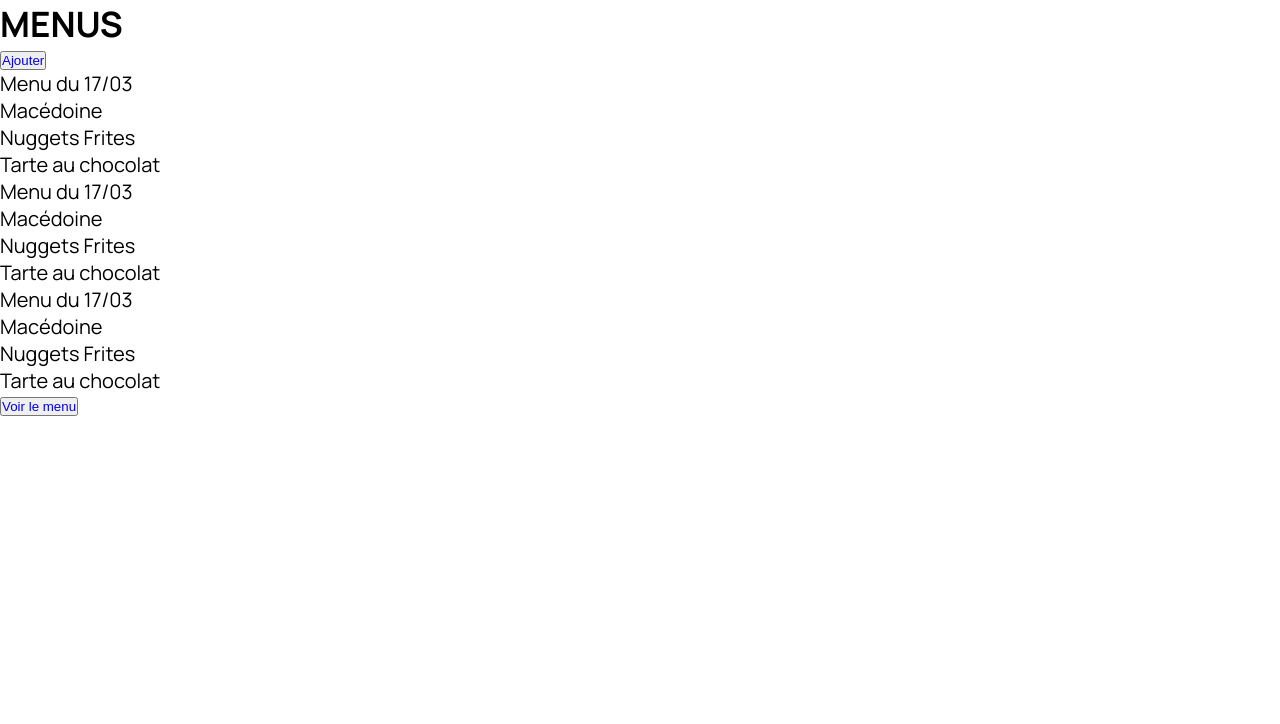
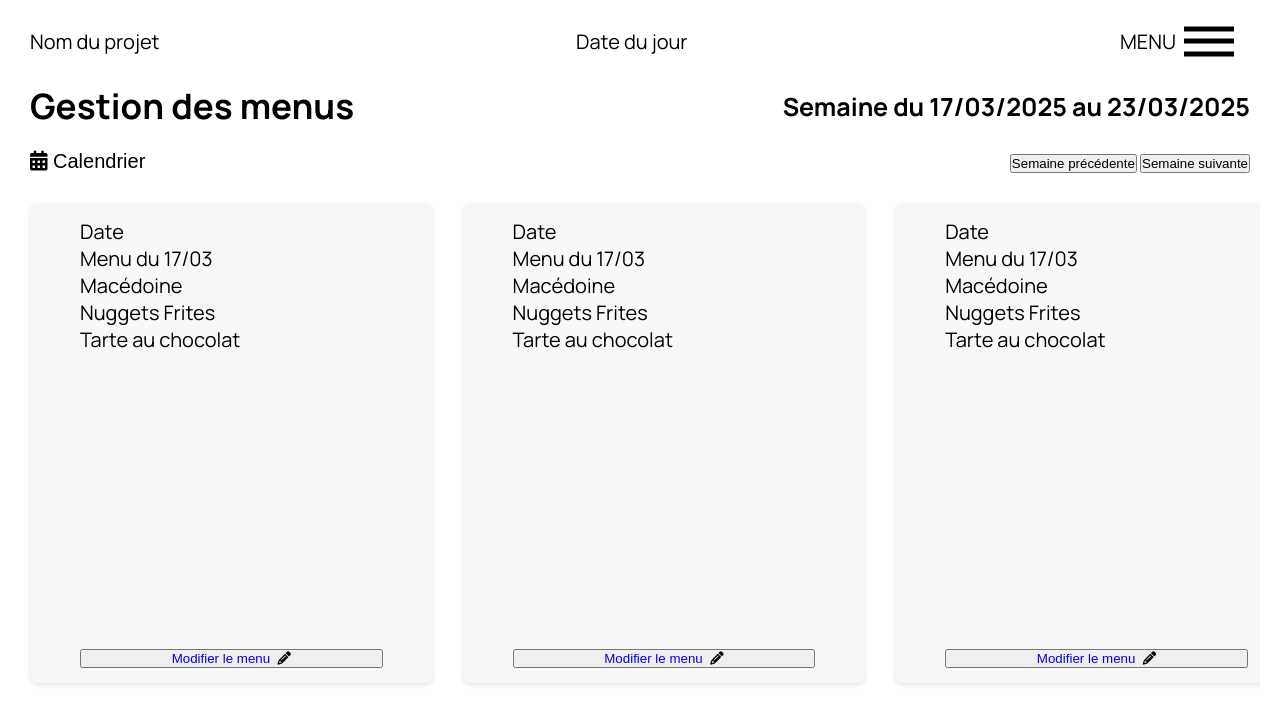
Before and after one commit to Samuelalhadef/BAP2_equipe3, a PHP site: page /HTML_Liste_Menu.php in a window 1280 px wide. Shown: the top 724 px of the page. Run offline with PHP 8.4, Linux system fonts and the light colour scheme; data comes from the database, SQL or seed files in the repository.

Commit message:
update page list menu

```diff
--- a/CSS/globals.css
+++ b/CSS/globals.css
@@ -76,7 +76,7 @@ header{
     flex-direction: row;
     justify-content: space-between;
     align-items: center;
-    padding: 0 50px;
+    padding: 0 30px;
 }
 
 .off-screen-menu{
--- /dev/null
+++ b/CSS/liste_menus.css
@@ -0,0 +1,72 @@
+@import url("./globals.css");
+
+.titre_date{
+    display: flex;
+    justify-content: space-between;
+    align-items: center;
+    padding: 0 30px;
+}
+
+.menu_all {
+    display: flex;
+    gap: 30px; /* Espacement entre les éléments */
+    overflow-x: auto; /* Active le scroll horizontal */
+    white-space: nowrap; /* Empêche les éléments de passer à la ligne */
+    padding: 10px;
+    margin: 0 20px;
+
+}
+.menu_bloc {
+    display: flex;
+    flex-direction: column;
+    justify-content: space-between;
+    flex: 0 0 auto;
+    width: 33%;
+    height: 60vh;
+    background: #f8f8f8;
+    padding: 15px 50px;
+    border-radius: 8px;
+    box-shadow: 0 2px 4px rgba(0, 0, 0, 0.1);
+}
+
+.date_swipe{
+    display: flex;
+    justify-content: space-between;
+    align-items: center;
+    padding: 0 30px;
+}
+
+.calendar-container {
+    position: relative;
+    display: inline-block;
+    margin: 20px 0;
+}
+
+input[type="date"] {
+    appearance: none; /* Supprime le style par défaut */
+    background: white;
+    border: 2px solid #007bff;
+    border-radius: 8px;
+    padding: 10px 15px;
+    font-size: 16px;
+    cursor: pointer;
+    outline: none;
+    transition: 0.3s;
+}
+
+input[type="date"]:hover {
+    border-color: #0056b3;
+}
+
+input[type="date"]::-webkit-calendar-picker-indicator {
+    filter: invert(30%);
+    cursor: pointer;
+    width: 20px;
+    height: 20px;
+}
+
+.calendar{
+    border: none;
+    background: none;
+    font-size: 20px ;
+}
--- a/JS/nav.js
+++ b/JS/nav.js
@@ -16,3 +16,11 @@ hamMenu.addEventListener("click", function () {
     hamMenu.classList.toggle("active");
     offScreenMenu.classList.toggle("active");
 });
+
+document.getElementById("open-calendar").addEventListener("click", function() {
+    document.getElementById("date-picker").showPicker();
+});
+
+document.getElementById("date-picker").addEventListener("change", function() {
+    document.getElementById("selected-date").innerText = "Date sélectionnée : " + this.value;
+});
--- a/Mairie/HTML_Liste_Menu.php
+++ b/Mairie/HTML_Liste_Menu.php
@@ -3,14 +3,59 @@
 <head>
     <meta charset="UTF-8">
     <meta name="viewport" content="width=device-width, initial-scale=1.0">
-    <link rel="stylesheet" href="./globals.css">
-    <title>Liste de tous les menus</title>
+    <link rel="stylesheet" href="https://cdnjs.cloudflare.com/ajax/libs/font-awesome/6.7.2/css/all.min.css" integrity="sha512-Evv84Mr4kqVGRNSgIGL/F/aIDqQb7xQ2vcrdIwxfjThSH8CSR7PBEakCr51Ck+w+/U6swU2Im1vVX0SVk9ABhg==" crossorigin="anonymous" referrerpolicy="no-referrer" />
+    <link rel="stylesheet" href="../CSS/liste_menus.css">
+    <title>Liste des menus</title>
 </head>
 <body>
+    <header>
+        <p>Nom du projet<p>
+        <p>Date du jour<p>
+        <div>
+            <div class="off-screen-menu">
+                <ul class="off-screen-menu-item">
+                    <li><a href="../Mairie/HTML_Admin_Home.php">PAGE D'ACCUEIL</a></li>
+                    <li><a href="../Mairie/HTML_Liste_Menu.php">GESTION DES MENUS</a></li>
+                    <li><a href="#">GESTION DES PROFILS</a></li>
+                    <li><a href="#">SYNTHESE</a></li>
+                </ul>
+                <ul class="off-screen-menu-plus">
+                    <li class="off-screen-menu-item-text"><a href="#">Paramètres&nbsp;&nbsp;</a><i class="fa-solid fa-gear"></i></li>
+                    <li class="off-screen-menu-item-text"><a href="#">Se déconnecter&nbsp;&nbsp;</a><i class="fa-solid fa-right-from-bracket"></i></li>
+                </ul>
+            </div>
+            <nav>
+                <p>MENU&nbsp;&nbsp;</p>
+                <div class="ham-menu">
+                    <span></span>
+                    <span></span>
+                    <span></span>
+                </div>
+            </nav>
+        </div>
+    </header>
 
     <div class="liste_menus">
-        <h2>MENUS</h2>
-        <button><a href="../HTML_Menu_create.php">Ajouter</a></button>
+        <div class="titre_date">
+            <h2>Gestion des menus</h2>
+            <h3>Semaine du 17/03/2025 au 23/03/2025</h3>
+        </div>
+
+        <div class="date_swipe">
+            <div class="calendar-container">
+                <button class="calendar" id="open-calendar"><i class="fa-solid fa-calendar-days"></i>&nbsp;Calendrier</button>
+                <input type="date" id="date-picker" style="display: none;">
+                <p id="selected-date"></p>
+            </div>
+
+            <div>
+                <button>Semaine précédente</button>
+                <button>Semaine suivante</button>
+            </div>
+        </div>
+
+
+        <div>
             <?php
                 $servername = "localhost";
                 $username = "root";
@@ -23,18 +68,24 @@
                 $sql = "SELECT * FROM menu";
                 $req = $connexion->query($sql);
 
+                echo "<div class='menu_all'>";
                     while($rep = $req->fetch()){
+                        echo "<div class='menu_bloc'>";
+                            echo "<div class='menu_details'>";
+                                echo "<p>Date</p>";
                                 echo "<p>" . htmlspecialchars($rep['nom_menu']) ."</p>";
                                 echo "<p>" . htmlspecialchars($rep['entree']) ."</p>";
                                 echo "<p>" . htmlspecialchars($rep['plat']) . "</p>";
                                 echo "<p>" . htmlspecialchars($rep['dessert']) ."</p>";
+                            echo "</div>";
+                            echo "<button><a href='../Mairie/HTML_Menu_update.php'>Modifier le menu&nbsp;&nbsp;</a><i class='fa-solid fa-pencil'></i></button>";
+                        echo "</div>";
                     }
-            echo "<button><a href='../Mairie/HTML_Menu_read.php'>Voir le menu</a></button>";
-
+                echo "</div>";
             ?>
-
+        </div>
     </div>
 
-
+    <script src="../JS/nav.js"></script>
 </body>
 </html>
```
Also changed, not shown: Cantine_Ecole/HTML_User_Home.php (+55 -24 lines), Mairie/HTML_Admin_Home.php (+4 -7 lines). Lines whose indentation alone changed are shown as unchanged.
